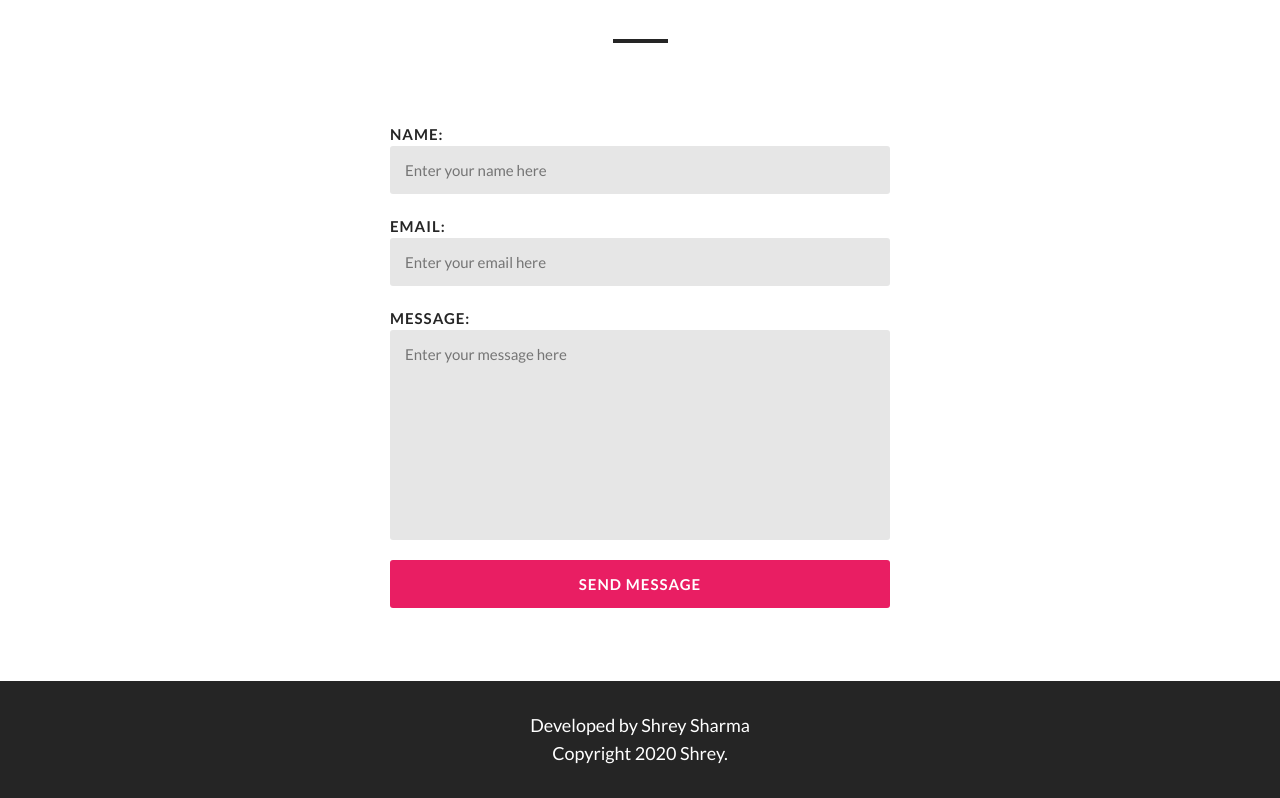
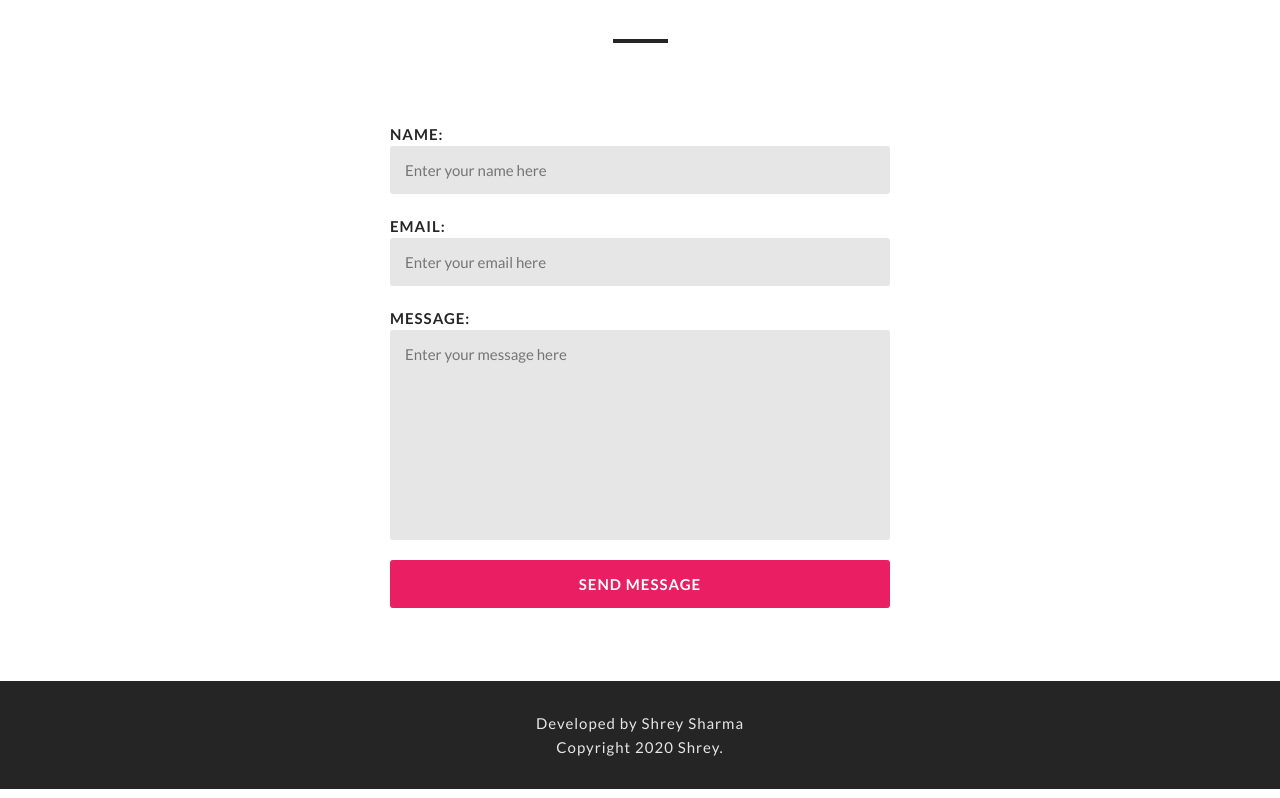
Before and after one commit to findshrey/portfolio, a Next.js app: page / in a window 1280 px wide. Shown: the part 2807-3605 px from the top of the page. Built offline with nearby package versions, Linux system fonts and the light colour scheme.

Commit message:
Refactor: Minor changes to Footer

```diff
--- a/src/components/Contact.js
+++ b/src/components/Contact.js
@@ -1,6 +1,6 @@
 const Contact = () => {
    return (
-      <section className="contact">
+      <section id="contact" className="contact">
          <div className="container">
             <header className="head-black">
                <h3>Get In Touch</h3>
--- a/src/styles/components/_contact.scss
+++ b/src/styles/components/_contact.scss
@@ -13,25 +13,25 @@
 
    &-input {
       font-size: $font-s;
+      font-weight: 700;
+      letter-spacing: 1px;
+      margin-bottom: 20px;
       text-transform: uppercase;
-      letter-spacing: 1px;
-      font-weight: 700;
-      margin-bottom: 20px;
 
       label {
          display: block;
       }
 
       input {
+         background: darken($c-white, 10%);
+         border: none;
+         border-radius: 3px;
+         color: $c-matte-black;
+         font-family: $font-primary;
+         font-size: $font-s;
          display: block;
          width: 100%;
          padding: 15px;
-         border: none;
-         border-radius: 3px;
-         background: darken($c-white, 10%);
-         font-family: $font-primary;
-         font-size: $font-s;
-         color: $c-matte-black;
 
          &:focus {
             outline: none;
@@ -39,15 +39,15 @@
       }
 
       textarea {
+         background: darken($c-white, 10%);
+         border: none;
+         border-radius: 3px;
+         color: $c-matte-black;
+         font-family: $font-primary;
+         font-size: $font-s;
          display: block;
          width: 100%;
          padding: 1.5rem;
-         background: darken($c-white, 10%);
-         font-family: $font-primary;
-         font-size: $font-s;
-         color: $c-matte-black;
-         border: none;
-         border-radius: 3px;
          resize: none;
 
          &:focus {
@@ -57,11 +57,11 @@
    }
 
    button {
+      font-size: $font-s;
+      font-weight: 700;
+      letter-spacing: 1px;
+      padding: 1.5rem 0;
+      text-transform: uppercase;
       width: 100%;
-      padding: 1.5rem 0;
-      font-size: $font-s;
-      text-transform: uppercase;
-      letter-spacing: 1px;
-      font-weight: 700;
    }
 }
--- a/src/styles/components/_experience.scss
+++ b/src/styles/components/_experience.scss
@@ -17,7 +17,6 @@
 }
 
 .timeline-title {
-   // position: relative;
    margin-bottom: 3rem;
 
    h4 {
@@ -71,8 +70,8 @@
          position: absolute;
          top: 50%;
          left: -25px;
+         height: 20px;
          width: 20px;
-         height: 20px;
          transform: translate(-25%, -50%) rotate(45deg);
          border: 5px solid darken($c-pink, 10%);
       }
--- a/src/styles/components/_footer.scss
+++ b/src/styles/components/_footer.scss
@@ -1,8 +1,13 @@
 .footer {
    background: $c-matte-black;
-   color: $c-white;
+   color: darken($c-white, 10%);
    display: flex;
    flex-direction: column;
    align-items: center;
    padding: 3rem 0;
+
+   div {
+      font-size: $font-s;
+      letter-spacing: 1px;
+   }
 }
```
